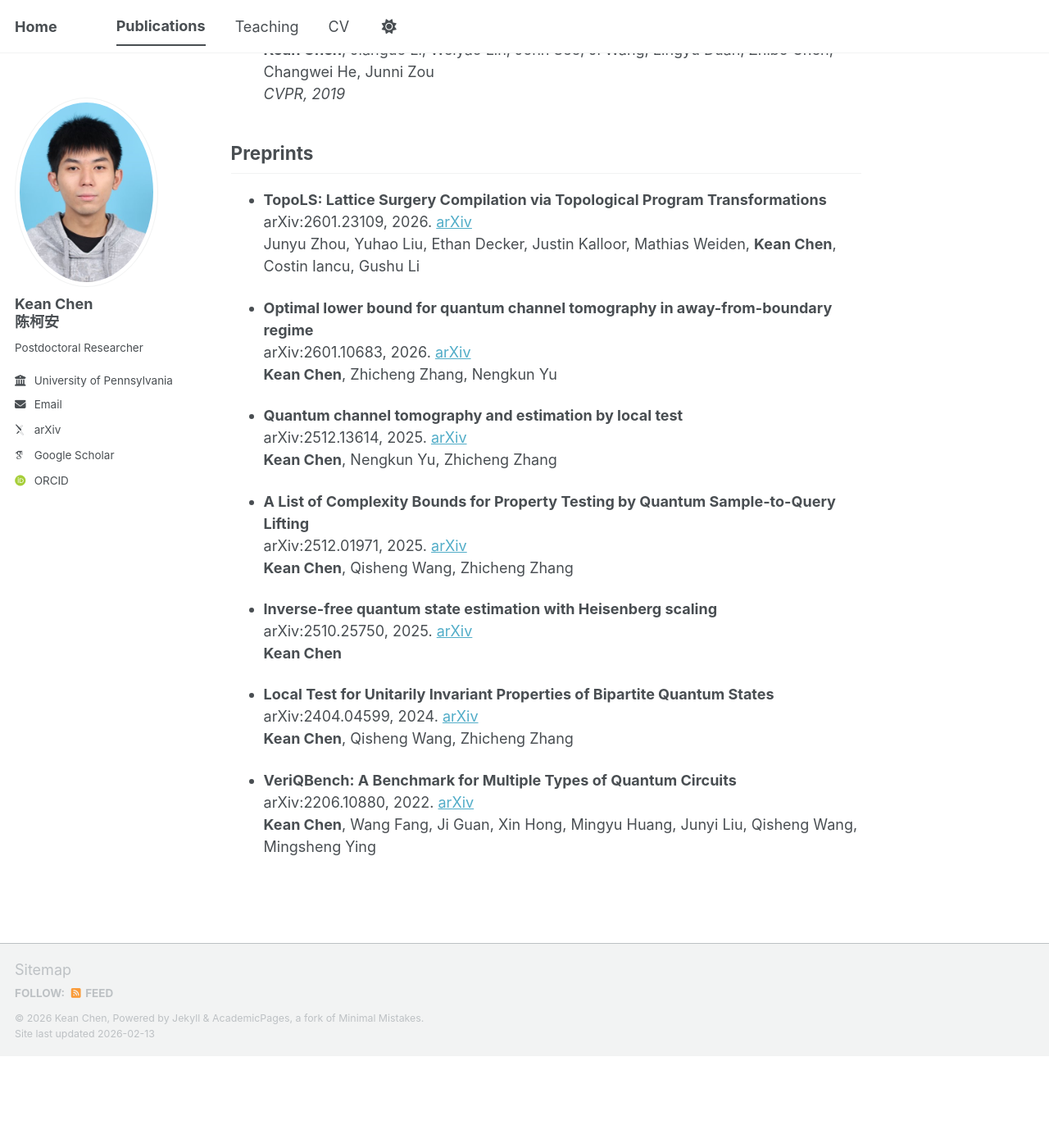
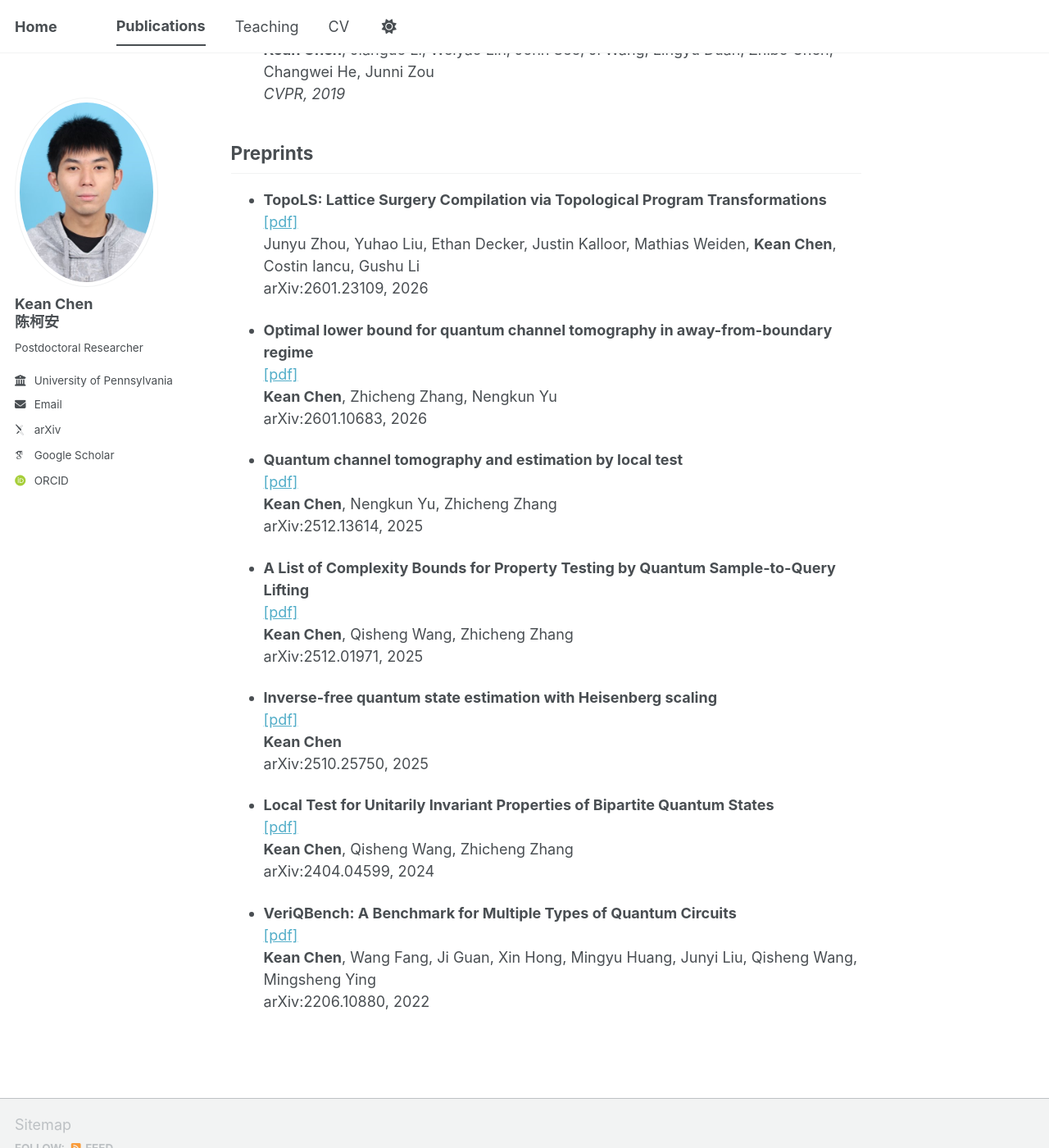
Before and after one commit to cccorn/cccorn.github.io, a Jekyll site: the page built from _pages/publications.md, in a window 1280 px wide and 1400 px high, scrolled down 1991 px. Shown: the whole window at 82% size. Built offline with Jekyll 4.4.1, drawn with Linux system fonts in a browser that asks for light colours; some web fonts are replaced; a script bundle is joined from its source files by our own code; library files that are not in the unit come from our copies; before the commit the page ends 3279 px from its top, so only the background shows below that.

Commit message:
Update publications.md

```diff
--- a/_pages/publications.md
+++ b/_pages/publications.md
@@ -76,29 +76,36 @@ Zhiming Chen, **Kean Chen**, Weiyao Lin, John See, Hui Yu, Yan Ke, Cong Yang
 ## Preprints
 
 - **TopoLS: Lattice Surgery Compilation via Topological Program Transformations**
-arXiv:2601.23109, 2026. [arXiv](https://arxiv.org/abs/2601.23109)
+[[pdf]](/publications/TopoLS_Lattice_Surgery_Compilation_via_Topological_Program_Transformations.pdf)
 Junyu Zhou, Yuhao Liu, Ethan Decker, Justin Kalloor, Mathias Weiden, **Kean Chen**, Costin Iancu, Gushu Li
+arXiv:2601.23109, 2026
 
 - **Optimal lower bound for quantum channel tomography in away-from-boundary regime**
-arXiv:2601.10683, 2026. [arXiv](https://arxiv.org/abs/2601.10683)
+[[pdf]](/publications/Optimal_lower_bound_for_quantum_channel_tomography_in_away-from-boundary_regime.pdf)
 **Kean Chen**, Zhicheng Zhang, Nengkun Yu
+arXiv:2601.10683, 2026
 
 - **Quantum channel tomography and estimation by local test**
-arXiv:2512.13614, 2025. [arXiv](https://arxiv.org/abs/2512.13614)
+[[pdf]](/publications/Quantum_channel_tomography_and_estimation_by_local_test.pdf)
 **Kean Chen**, Nengkun Yu, Zhicheng Zhang
+arXiv:2512.13614, 2025
 
 - **A List of Complexity Bounds for Property Testing by Quantum Sample-to-Query Lifting**
-arXiv:2512.01971, 2025. [arXiv](https://arxiv.org/abs/2512.01971)
+[[pdf]](/publications/A_List_of_Complexity_Bounds_for_Property_Testing_by_Quantum_Sample-to-Query_Lifting.pdf)
 **Kean Chen**, Qisheng Wang, Zhicheng Zhang
+arXiv:2512.01971, 2025
 
 - **Inverse-free quantum state estimation with Heisenberg scaling**
-arXiv:2510.25750, 2025. [arXiv](https://arxiv.org/abs/2510.25750)
+[[pdf]](/publications/Inverse-free_quantum_state_estimation_with_Heisenberg_scaling.pdf)
 **Kean Chen**
+arXiv:2510.25750, 2025
 
 - **Local Test for Unitarily Invariant Properties of Bipartite Quantum States**
-arXiv:2404.04599, 2024. [arXiv](https://arxiv.org/abs/2404.04599)
+[[pdf]](/publications/Local_Test_for_Unitarily_Invariant_Properties_of_Bipartite_Quantum_States.pdf)
 **Kean Chen**, Qisheng Wang, Zhicheng Zhang
+arXiv:2404.04599, 2024
 
 - **VeriQBench: A Benchmark for Multiple Types of Quantum Circuits**
-arXiv:2206.10880, 2022. [arXiv](https://arxiv.org/abs/2206.10880)
+[[pdf]](/publications/VeriQBench_A_Benchmark_for_Multiple_Types_of_Quantum_Circuits.pdf)
 **Kean Chen**, Wang Fang, Ji Guan, Xin Hong, Mingyu Huang, Junyi Liu, Qisheng Wang, Mingsheng Ying
+arXiv:2206.10880, 2022
```
